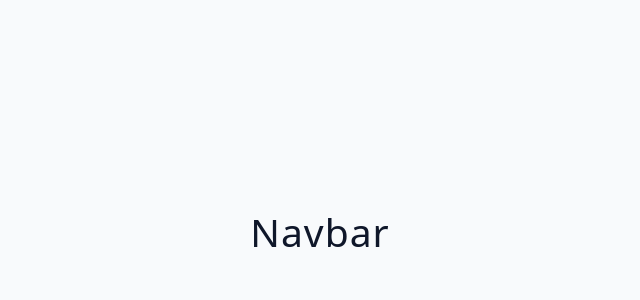
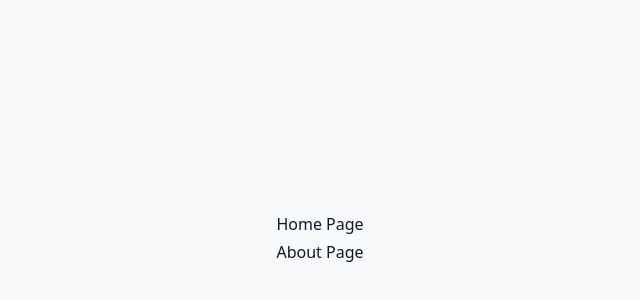
Before and after one commit to ZackInfosbd/Nextjs13, a React (Vite) app in the folder Reactjs18/hooks-advanced-react/: page / in a window 1280 px wide. Shown: the part 202-502 px from the top of the page, without its empty margins (240-880 px from the left). Built offline with nearby package versions, Linux system fonts and the light colour scheme.

Commit message:
ci: project structure - Named Export

```diff
--- a/Reactjs18/hooks-advanced-react/src/App.jsx
+++ b/Reactjs18/hooks-advanced-react/src/App.jsx
@@ -1,9 +1,10 @@
-import Starter from './tutorial/04-project-structure/starter/navbar';
+import { Home, About } from './tutorial/04-project-structure/starter/pages';
 
 function App() {
   return (
     <div className="container">
-      <Starter />
+      <Home />
+      <About />
     </div>
   );
 }
--- /dev/null
+++ b/Reactjs18/hooks-advanced-react/src/tutorial/04-project-structure/starter/pages/About.jsx
@@ -0,0 +1,4 @@
+const About = () => {
+  return <div>About Page</div>;
+};
+export default About;
--- /dev/null
+++ b/Reactjs18/hooks-advanced-react/src/tutorial/04-project-structure/starter/pages/Home.jsx
@@ -0,0 +1,4 @@
+const Home = () => {
+  return <div>Home Page</div>;
+};
+export default Home;
--- /dev/null
+++ b/Reactjs18/hooks-advanced-react/src/tutorial/04-project-structure/starter/pages/index.jsx
@@ -0,0 +1,4 @@
+import Home from './Home';
+import About from './About';
+
+export { Home, About };
```
Also changed, not shown: 1 other file (tests, documents, lock files or other folders).
